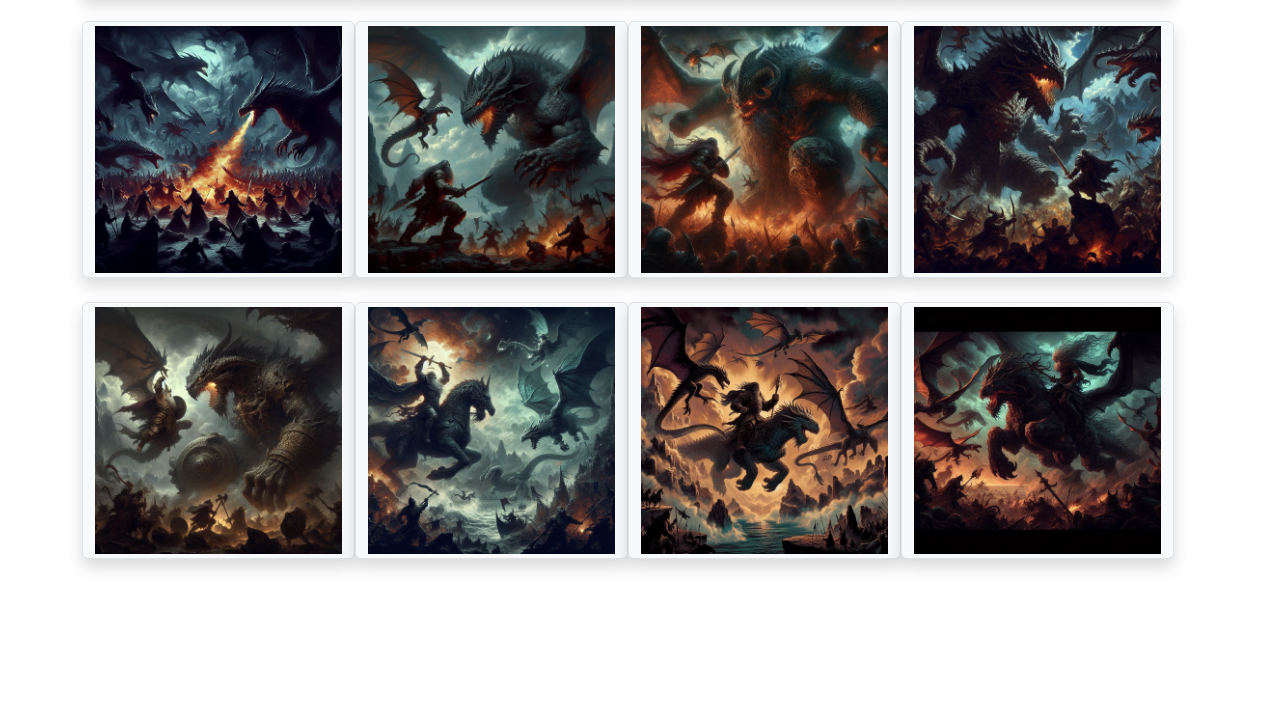
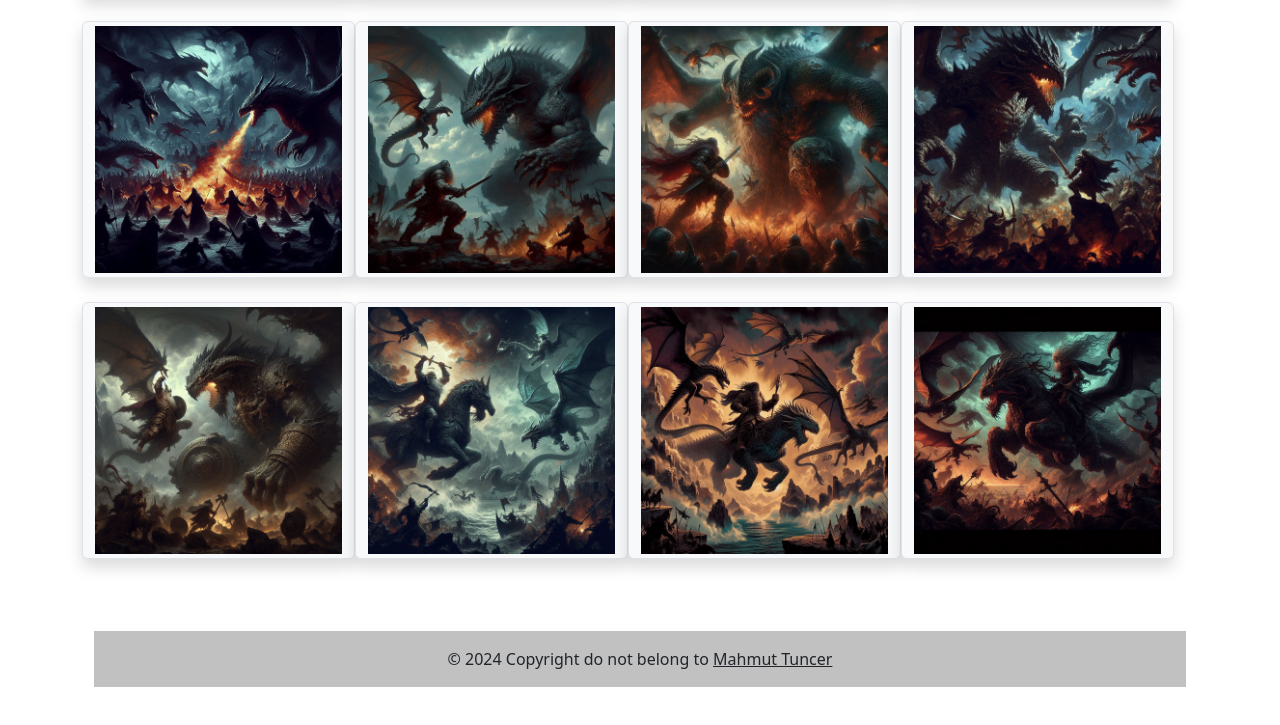
Before and after one commit to loganmgc/bootstrap-photo-gallery, a plain HTML site: page index.html in a window 1280 px wide. Shown: the part 652-1377 px from the top of the page. Before the commit the page ends 1235 px from the top, so only its background shows below. Drawn offline with nearby package versions, Linux system fonts and the light colour scheme.

Commit message:
footer added

```diff
--- a/index.html
+++ b/index.html
@@ -52,6 +52,14 @@
                 <div class="row text-center text-lg-start image-container" id="imageContainer"></div>
             </div>
         </div>
+        <div class="container my-5">
+            <footer class="text-center text-white" style="background-color: #f1f1f1;">
+                <div class="text-center text-dark p-3" style="background-color: rgba(0, 0, 0, 0.2);">
+                    © 2024 Copyright do not belong to
+                    <a class="text-dark" href="https://www.instagram.com/mahmuttuncerofficial/">Mahmut Tuncer</a>
+                </div>
+            </footer>
+        </div>
     </div>
     <div class="modal fade" id="imageModal" tabindex="-1" aria-labelledby="modalLabel" aria-hidden="true">
         <div class="modal-dialog modal-lg">
```
